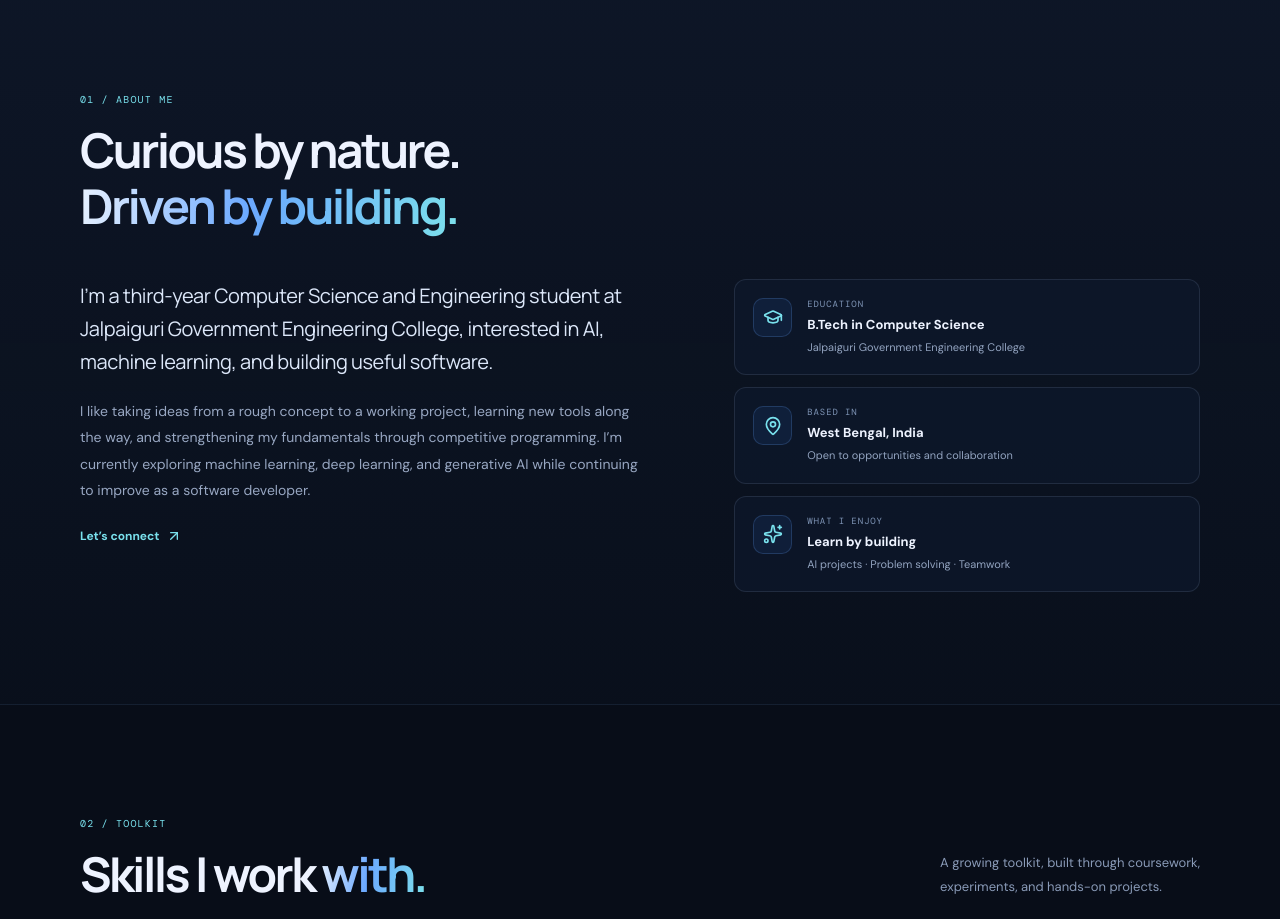
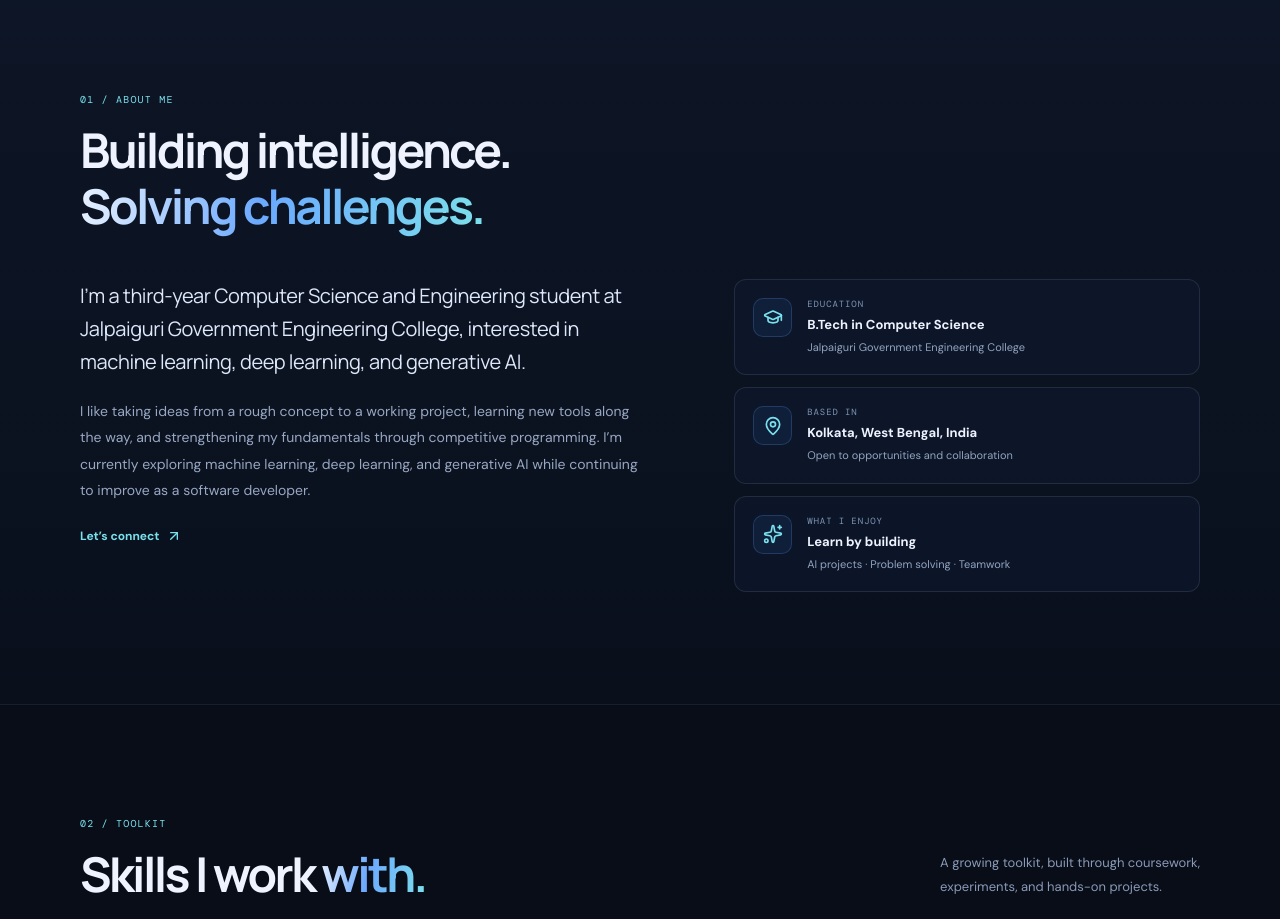
Before and after one commit to Soumyakanti343/Soumya_Kanti_Upadhyay_Portfolio, a React (Vite) app: page / in a window 1280 px wide. Shown: the part 820-1739 px from the top of the page. Built offline with nearby package versions, Linux system fonts and the light colour scheme.

Commit message:
Update About section with new descriptions and location

```diff
--- a/src/components/About.jsx
+++ b/src/components/About.jsx
@@ -6,17 +6,17 @@ export default function About() {
       <div className="container">
         <div className="section-heading">
           <p className="section-kicker">01 / ABOUT ME</p>
-          <h2>Curious by nature.<br /><span>Driven by building.</span></h2>
+          <h2>Building intelligence.<br /><span>Solving challenges.</span></h2>
         </div>
         <div className="about-grid">
           <div className="about-main">
-            <p className="about-lead">I’m a third-year Computer Science and Engineering student at Jalpaiguri Government Engineering College, interested in AI, machine learning, and building useful software.</p>
+            <p className="about-lead">I’m a third-year Computer Science and Engineering student at Jalpaiguri Government Engineering College, interested in machine learning, deep learning, and generative AI.</p>
             <p>I like taking ideas from a rough concept to a working project, learning new tools along the way, and strengthening my fundamentals through competitive programming. I’m currently exploring machine learning, deep learning, and generative AI while continuing to improve as a software developer.</p>
             <a className="text-link" href="#contact">Let’s connect <ArrowUpRight size={16} /></a>
           </div>
           <div className="about-facts">
             <div className="fact-card"><span className="fact-icon"><GraduationCap size={20} /></span><div><small>EDUCATION</small><strong>B.Tech in Computer Science</strong><span>Jalpaiguri Government Engineering College</span></div></div>
-            <div className="fact-card"><span className="fact-icon"><MapPin size={20} /></span><div><small>BASED IN</small><strong>West Bengal, India</strong><span>Open to opportunities and collaboration</span></div></div>
+            <div className="fact-card"><span className="fact-icon"><MapPin size={20} /></span><div><small>BASED IN</small><strong>Kolkata, West Bengal, India</strong><span>Open to opportunities and collaboration</span></div></div>
             <div className="fact-card"><span className="fact-icon"><Sparkles size={20} /></span><div><small>WHAT I ENJOY</small><strong>Learn by building</strong><span>AI projects · Problem solving · Teamwork</span></div></div>
           </div>
         </div>
```
